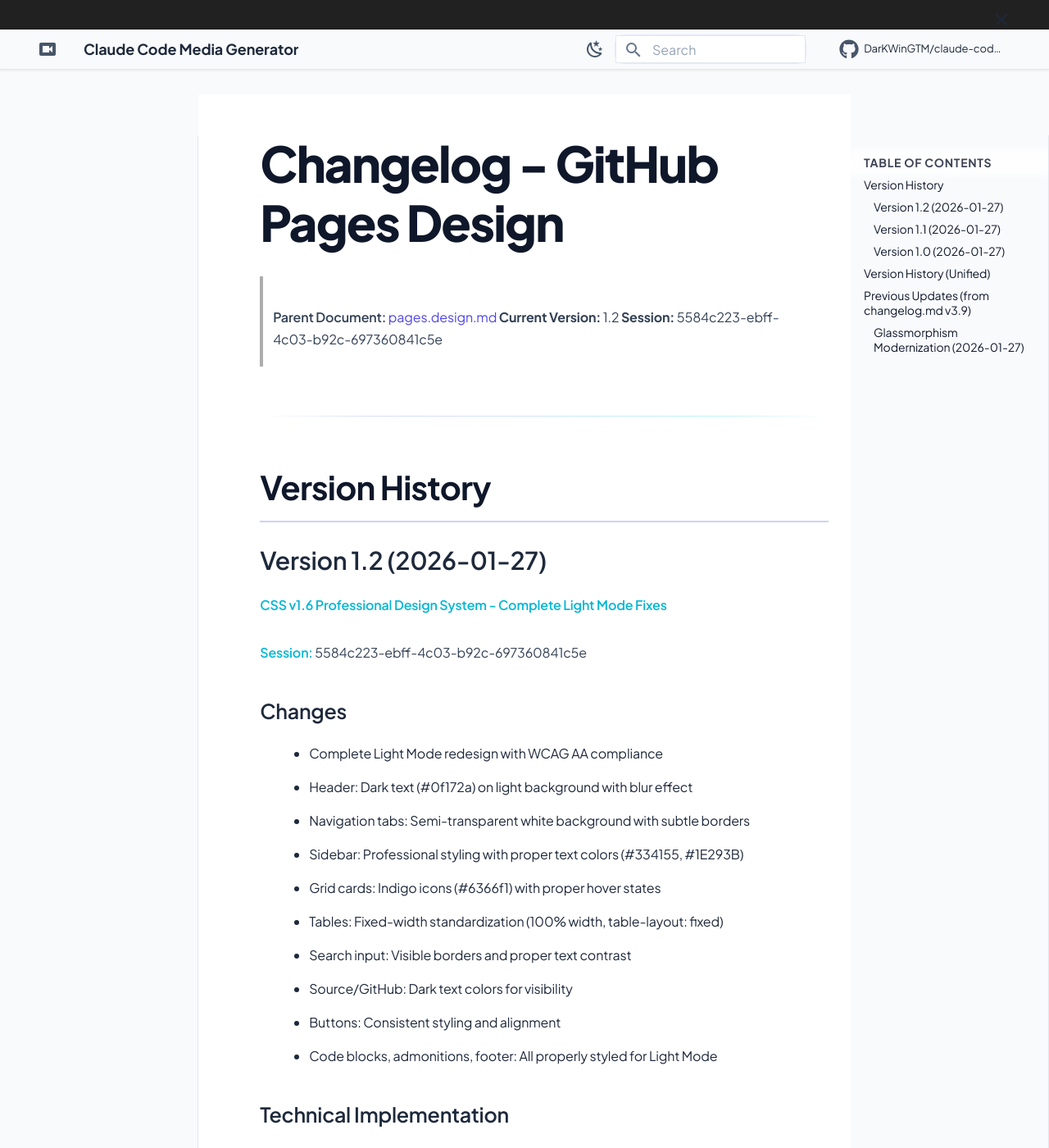
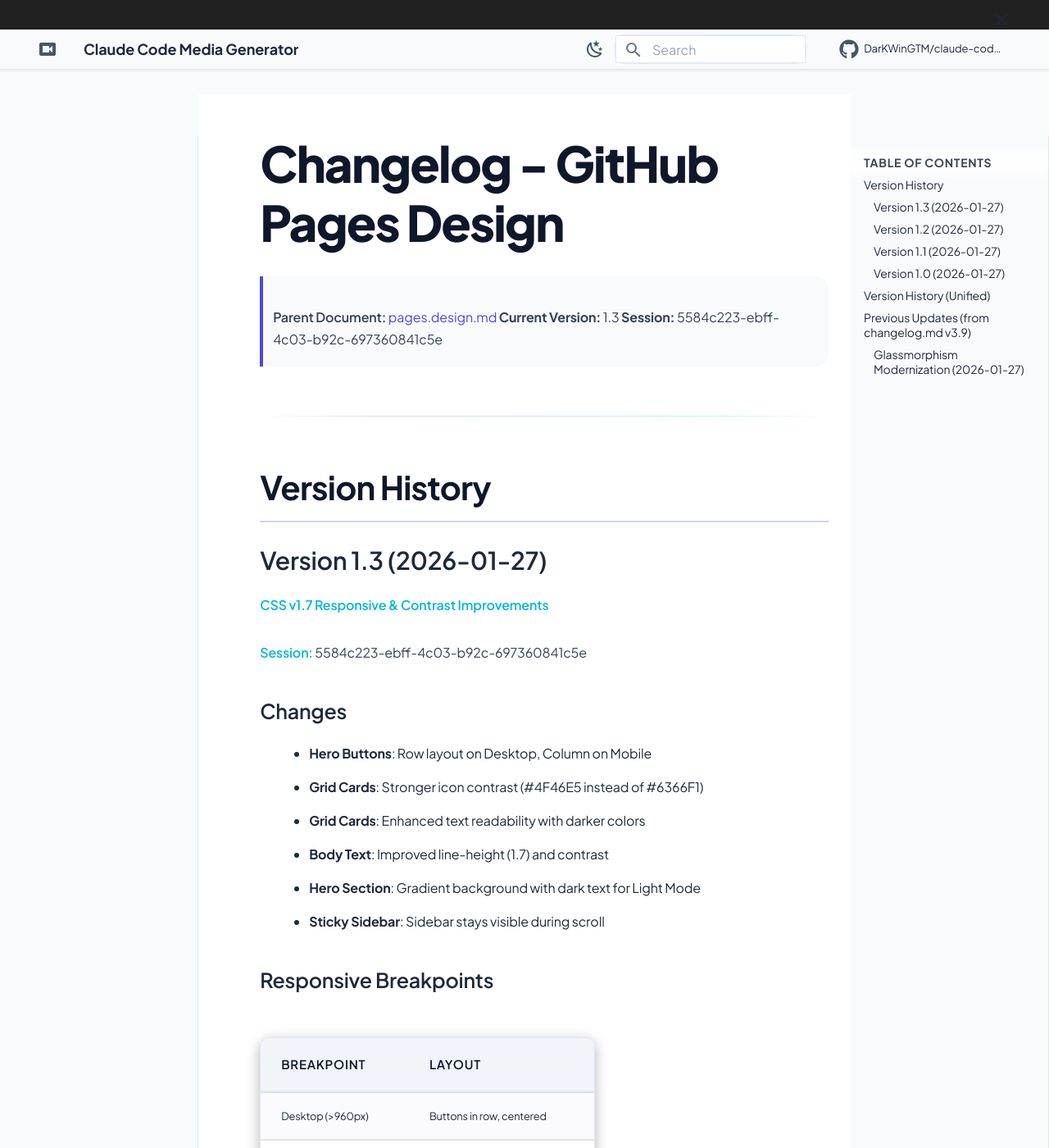
Before and after one commit to DarKWinGTM/claude-code-media-generator, an MkDocs documentation site: the page built from docs/changelog/pages.changelog.md, in a window 1280 px wide and 1400 px high. Shown: the whole window at 82% size. Built offline with MkDocs 1.6.1 and Material for MkDocs 9.7.7, drawn with Linux system fonts in a browser that asks for light colours; emoji names are drawn with the system emoji font; comment, search, counter and statistics services are not loaded; some of the changed text lies outside the part shown.

Commit message:
feat(css): v1.7.1 Footer & Global Contrast Fixes
Light Mode Comprehensive Audit:
- Footer navigation: Previous/Next text visibility (#64748B)
- Footer arrows: Proper fill color (#475569)
- TOC (Table of Contents): Enhanced link colors
- Breadcrumbs: Visible link colors
- Labels & Badges: Proper contrast
- Inline code: Pink text on light gray (#BE185D on #F1F5F9)
- Blockquotes: Indigo left border
- Tab labels: Proper contrast with hover states
- Copy button: Visible icon color
- Global muted text: Ensured minimum #64748B

All elements now meet WCAG AA contrast requirements.

Co-Authored-By: Claude <noreply@anthropic.com>

```diff
--- a/docs/changelog/pages.changelog.md
+++ b/docs/changelog/pages.changelog.md
@@ -1,12 +1,54 @@
 # Changelog - GitHub Pages Design
 
 > **Parent Document:** [pages.design.md](../design/pages.design.md)
-> **Current Version:** 1.2
+> **Current Version:** 1.3
 > **Session:** 5584c223-ebff-4c03-b92c-697360841c5e
 
 ---
 
 ## Version History
+
+### Version 1.3 (2026-01-27)
+
+**CSS v1.7 Responsive & Contrast Improvements**
+
+**Session:** 5584c223-ebff-4c03-b92c-697360841c5e
+
+#### Changes
+
+- **Hero Buttons**: Row layout on Desktop, Column on Mobile
+- **Grid Cards**: Stronger icon contrast (#4F46E5 instead of #6366F1)
+- **Grid Cards**: Enhanced text readability with darker colors
+- **Body Text**: Improved line-height (1.7) and contrast
+- **Hero Section**: Gradient background with dark text for Light Mode
+- **Sticky Sidebar**: Sidebar stays visible during scroll
+
+#### Responsive Breakpoints
+
+| Breakpoint | Layout |
+|------------|--------|
+| Desktop (>960px) | Buttons in row, centered |
+| Tablet (<960px) | Buttons wrap with smaller gap |
+| Mobile (<768px) | Buttons stack vertically |
+| Small Mobile (<480px) | Full-width buttons |
+
+#### Technical Implementation
+
+| Component | Light Mode Value |
+|-----------|------------------|
+| Grid icons | #4F46E5 (stronger contrast) |
+| Card titles | #0F172A |
+| Card text | #334155 |
+| Card links | #4F46E5 → #3730A3 on hover |
+| Hero background | gradient(#F1F5F9 → #E2E8F0) |
+
+#### Commits
+
+| Commit | Description |
+|--------|-------------|
+| `04b3da0` | CSS v1.7 Responsive & Contrast Improvements |
+
+---
 
 ### Version 1.2 (2026-01-27)
 
@@ -131,6 +173,11 @@
 
 | Version | Date | Changes | Session ID |
 |---------|------|---------|------------|
+| 1.3 | 2026-01-27 | **[CSS v1.7 Responsive & Contrast](#version-13-2026-01-27)** | 5584c223... |
+| | | - Hero buttons: Row on Desktop, Column on Mobile | |
+| | | - Grid cards: Stronger icon contrast (#4F46E5) | |
+| | | - Sticky sidebar during scroll | |
+| | | Summary: Responsive layout and contrast improvements | |
 | 1.2 | 2026-01-27 | **[CSS v1.6 Professional Design System](#version-12-2026-01-27)** | 5584c223... |
 | | | - Complete Light Mode redesign with WCAG AA compliance | |
 | | | - Header, tabs, sidebar, grid cards, tables all fixed | |
--- a/docs/stylesheets/extra.css
+++ b/docs/stylesheets/extra.css
@@ -1,7 +1,7 @@
 /* ===========================================
    Claude Code Media Generator - 2026 Design
    Glassmorphism + Gradient + Bento Grid
-   v1.7 - Responsive & Contrast Improvements
+   v1.7.1 - Footer & Global Contrast Fixes
    =========================================== */
 
 /* ===== Google Fonts Import ===== */
@@ -2736,3 +2736,144 @@ a, button, input, .md-nav__link, .md-tabs__link {
     font-size: 0.95rem !important;
   }
 }
+
+/* =====================================================
+   v1.7.1 - FOOTER NAVIGATION & GLOBAL CONTRAST FIX
+   - Footer Previous/Next text visibility
+   - All muted/direction text enhanced
+   - Comprehensive Light Mode audit
+   ===================================================== */
+
+/* ===== LIGHT MODE - Footer Navigation ===== */
+[data-md-color-scheme="default"] .md-footer__link {
+  color: #475569 !important;
+}
+
+[data-md-color-scheme="default"] .md-footer__link:hover {
+  color: #4F46E5 !important;
+}
+
+[data-md-color-scheme="default"] .md-footer__title {
+  color: #1E293B !important;
+}
+
+[data-md-color-scheme="default"] .md-footer__direction {
+  color: #64748B !important;
+  font-weight: 500 !important;
+  opacity: 1 !important;
+}
+
+[data-md-color-scheme="default"] .md-footer__button svg,
+[data-md-color-scheme="default"] .md-footer__button svg path {
+  fill: #475569 !important;
+}
+
+[data-md-color-scheme="default"] .md-footer__link:hover .md-footer__button svg,
+[data-md-color-scheme="default"] .md-footer__link:hover .md-footer__button svg path {
+  fill: #4F46E5 !important;
+}
+
+[data-md-color-scheme="default"] .md-ellipsis {
+  color: #1E293B !important;
+}
+
+/* ===== LIGHT MODE - Global Muted Text Fix ===== */
+[data-md-color-scheme="default"] .md-typeset .muted,
+[data-md-color-scheme="default"] .md-typeset small,
+[data-md-color-scheme="default"] .md-typeset .caption {
+  color: #64748B !important;
+}
+
+/* ===== LIGHT MODE - TOC (Table of Contents) ===== */
+[data-md-color-scheme="default"] .md-nav--secondary .md-nav__link {
+  color: #475569 !important;
+}
+
+[data-md-color-scheme="default"] .md-nav--secondary .md-nav__link:hover {
+  color: #4F46E5 !important;
+}
+
+[data-md-color-scheme="default"] .md-nav--secondary .md-nav__link--active {
+  color: #4F46E5 !important;
+  font-weight: 600 !important;
+}
+
+/* ===== LIGHT MODE - Breadcrumbs ===== */
+[data-md-color-scheme="default"] .md-path__link {
+  color: #64748B !important;
+}
+
+[data-md-color-scheme="default"] .md-path__link:hover {
+  color: #4F46E5 !important;
+}
+
+/* ===== LIGHT MODE - Labels & Badges ===== */
+[data-md-color-scheme="default"] .md-typeset .md-tag {
+  background: #F1F5F9 !important;
+  color: #475569 !important;
+  border: 1px solid #E2E8F0 !important;
+}
+
+/* ===== LIGHT MODE - Status Icons ===== */
+[data-md-color-scheme="default"] .status-ready {
+  color: #16A34A !important;
+}
+
+[data-md-color-scheme="default"] .status-planned {
+  color: #D97706 !important;
+}
+
+/* ===== LIGHT MODE - Inline Code ===== */
+[data-md-color-scheme="default"] .md-typeset :not(pre) > code {
+  background: #F1F5F9 !important;
+  color: #BE185D !important;
+  border: 1px solid #E2E8F0 !important;
+  padding: 0.1rem 0.4rem !important;
+  border-radius: 4px !important;
+}
+
+/* ===== LIGHT MODE - Blockquotes ===== */
+[data-md-color-scheme="default"] .md-typeset blockquote {
+  background: #F8FAFC !important;
+  border-left: 4px solid #4F46E5 !important;
+  color: #475569 !important;
+}
+
+/* ===== LIGHT MODE - Tab Labels ===== */
+[data-md-color-scheme="default"] .md-typeset .tabbed-labels > label {
+  color: #475569 !important;
+}
+
+[data-md-color-scheme="default"] .md-typeset .tabbed-labels > label:hover {
+  color: #4F46E5 !important;
+}
+
+[data-md-color-scheme="default"] .md-typeset .tabbed-labels > label.tabbed-set--active {
+  color: #4F46E5 !important;
+  border-color: #4F46E5 !important;
+}
+
+/* ===== LIGHT MODE - Copy Button ===== */
+[data-md-color-scheme="default"] .md-clipboard {
+  color: #94A3B8 !important;
+}
+
+[data-md-color-scheme="default"] .md-clipboard:hover {
+  color: #4F46E5 !important;
+}
+
+/* ===== LIGHT MODE - Version Selector ===== */
+[data-md-color-scheme="default"] .md-version {
+  color: #475569 !important;
+}
+
+/* ===== LIGHT MODE - Announcement Bar ===== */
+[data-md-color-scheme="default"] .md-announce {
+  background: #4F46E5 !important;
+  color: #FFFFFF !important;
+}
+
+[data-md-color-scheme="default"] .md-announce a {
+  color: #FFFFFF !important;
+  text-decoration: underline !important;
+}
```
